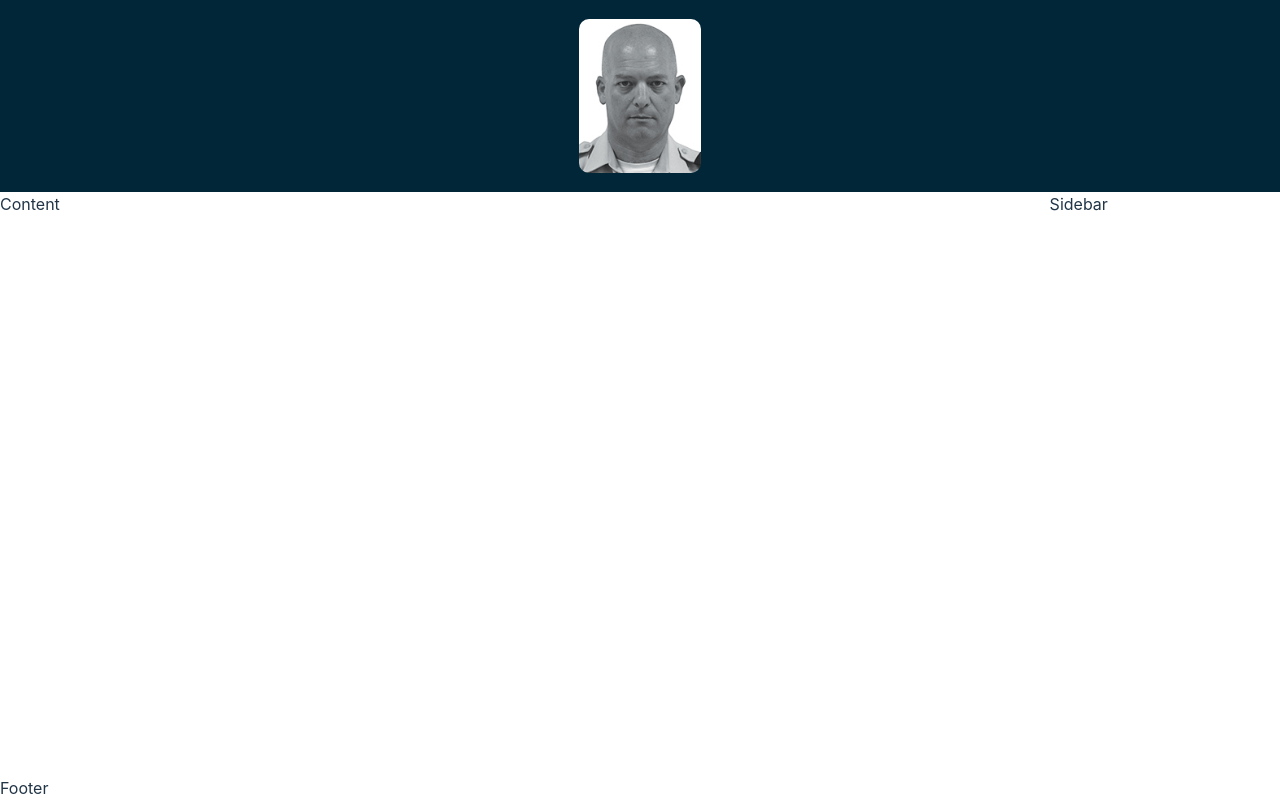
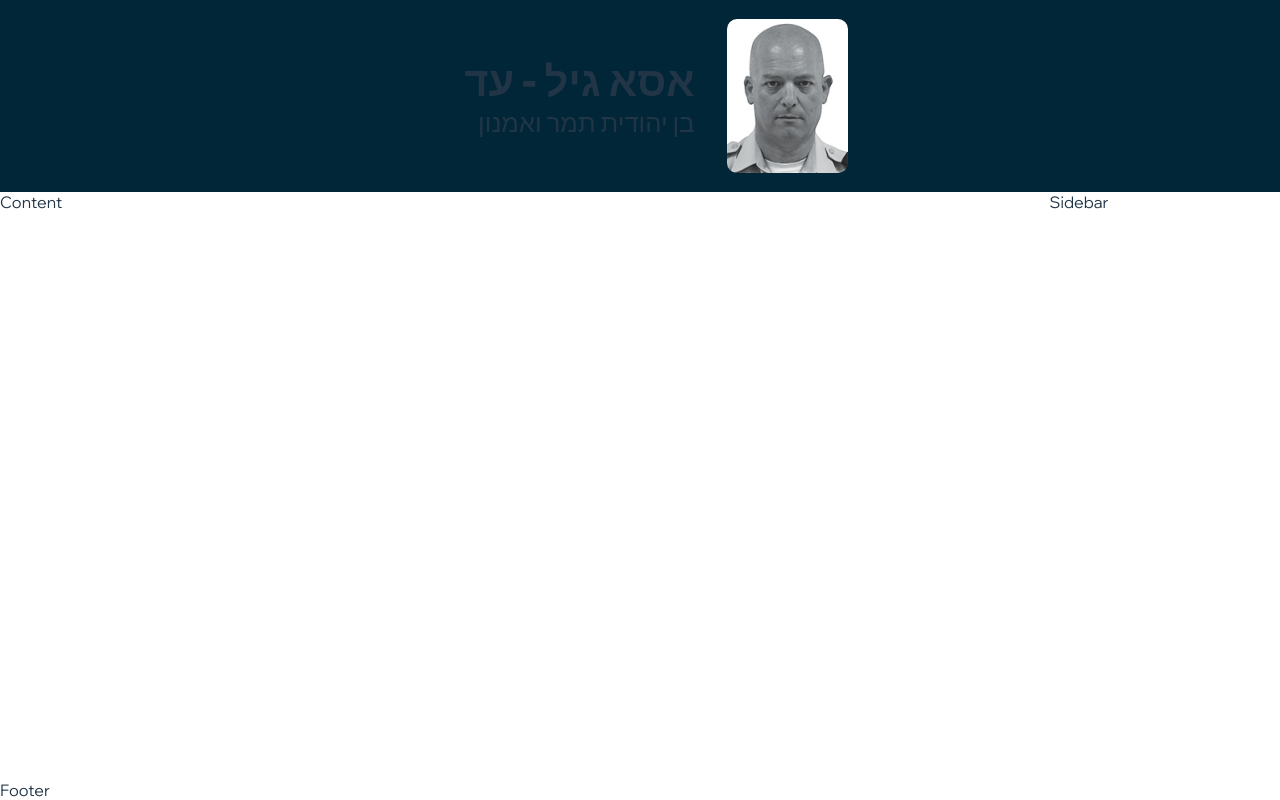
Before and after one commit to Idan-sh/Asa-Memorial, a React (Vite) app in the folder frontend/: page / in a window 1280 px wide. Built offline with nearby package versions, Linux system fonts and the light colour scheme; a web font is replaced by a local one.

Commit message:
Added header title

```diff
--- a/frontend/src/assets/styles/cmps/header/_Header.scss
+++ b/frontend/src/assets/styles/cmps/header/_Header.scss
@@ -10,3 +10,20 @@
   border-radius: 10px;
   height: 80%;
 }
+
+.header-title-container {
+  display: flex;
+  flex-direction: column;
+  align-items: flex-end;
+  margin-inline: 2rem;
+
+  .main-title {
+    font-size: 260%;
+    font-weight: 800;
+  }
+
+  .secondary-title {
+    font-size: 160%;
+    font-weight: 400;
+  }
+}
--- a/frontend/src/assets/styles/setup/base.scss
+++ b/frontend/src/assets/styles/setup/base.scss
@@ -1,6 +1,5 @@
 :root {
-  font-family: Inter, system-ui, Avenir, Helvetica, Arial, sans-serif;
-  line-height: 1.5;
+  font-family: $mainFont;
   font-weight: 400;
 
   color-scheme: light dark;
--- a/frontend/src/cmps/header/Header.tsx
+++ b/frontend/src/cmps/header/Header.tsx
@@ -3,6 +3,11 @@ import profilePic from '/imgs/profile.jpeg';
 export default function Header() {
   return (
     <div className="header-container">
+      <div className="header-title-container">
+        <div className="main-title">אסא גיל - עד</div>
+        <div className="secondary-title">בן יהודית תמר ואמנון</div>
+      </div>
+      <div className="header-details-container"></div>
       <img className="profile-picture-img" src={profilePic} />
     </div>
   );
```
